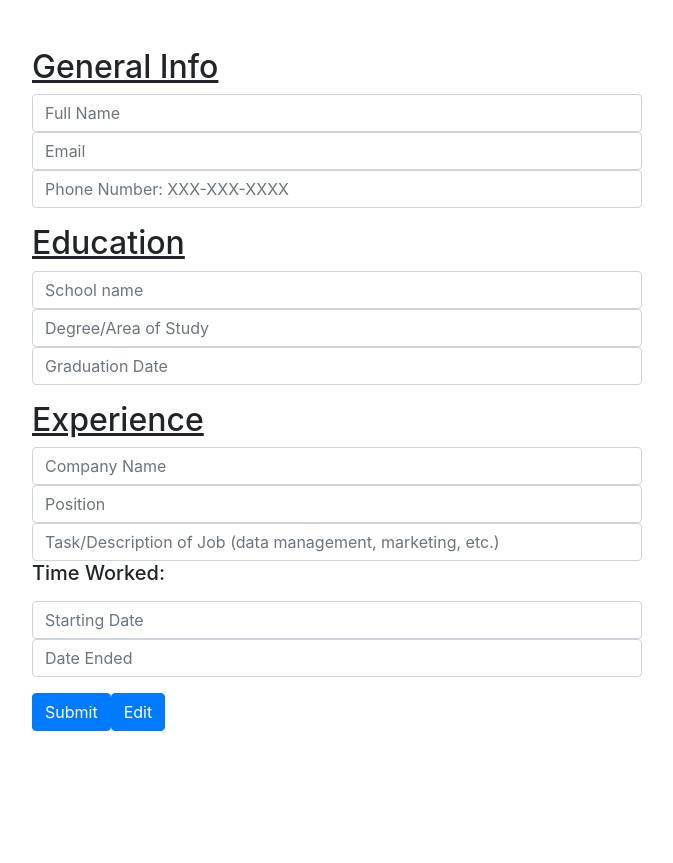
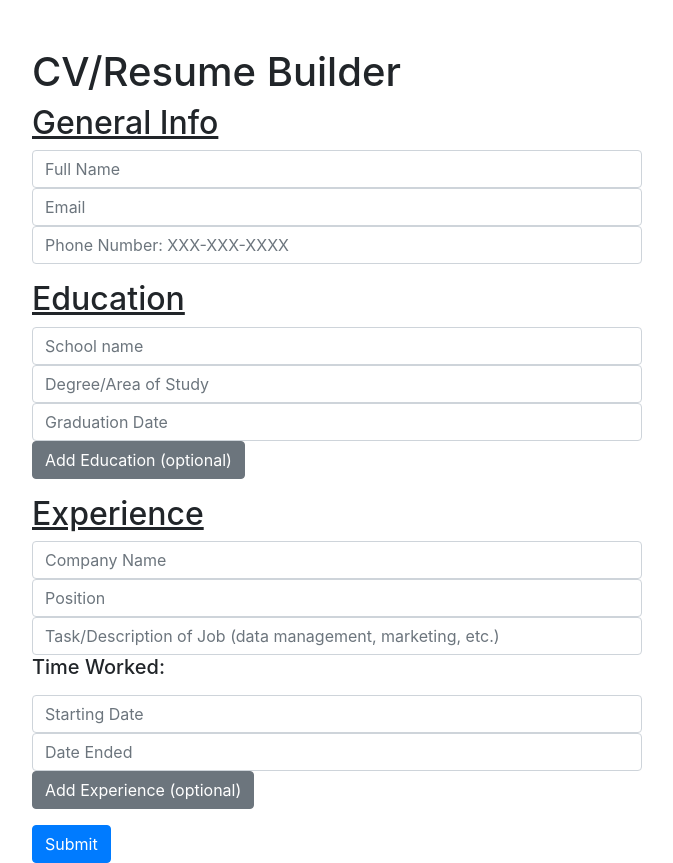
Before and after one commit to baekben/cvApp, a React (Create React App) app: page / in a window 1280 px wide. Shown: the whole page, without its empty margins (303-976 px from the left). Before the commit the page ends 800 px from the top, so only its background shows below. Built offline with nearby package versions, Linux system fonts and the light colour scheme.

Commit message:
Switched components in Output.js with App.js to keep App.js as the home file

```diff
--- a/src/App.js
+++ b/src/App.js
@@ -1,35 +1,18 @@
 import React, { Component } from 'react';
-import GeneralInfo from './components/GeneralInfo';
-import Education from './components/Education';
-import Experience from './components/Experience';
 import Output from './components/Output';
+import GeneralInfoView from './components/GeneralInfoView';
+import EducationView from './components/EducationView';
+import ExperienceView from './components/ExperienceView';
 
 class App extends Component {
-	constructor() {
-		super();
+	constructor(props) {
+		super(props);
 		this.state = {
 			completedForm: true,
-			fullName: '',
-			email: '',
-			phone: '',
-			school: '',
-			degree: '',
-			gradDate: '',
-			company: '',
-			position: '',
-			tasks: '',
-			startDate: '',
-			endDate: '',
+			displayForm: 'true',
 		};
 		this.handleSubmit = this.handleSubmit.bind(this);
-		this.handleChange = this.handleChange.bind(this);
 	}
-	handleChange = (e) => {
-		this.setState({
-			[e.target.id]: e.target.value,
-		});
-	};
-
 	handleSubmit = (e) => {
 		e.preventDefault();
 		this.displayCV();
@@ -41,76 +24,32 @@ class App extends Component {
 			completedForm: !completedForm,
 		});
 	};
-
 	render() {
-		const {
-			fullName,
-			email,
-			phone,
-			school,
-			degree,
-			gradDate,
-			completedForm,
-			company,
-			position,
-			tasks,
-			startDate,
-			endDate,
-		} = this.state;
-		return completedForm ? (
-			<div className="col-6 mx-auto mt-5">
-				<div>
-					<form onSubmit={this.handleSubmit}>
-						<div className="form-group">
-							<GeneralInfo
-								fullName={fullName}
-								email={email}
-								phone={phone}
-								handleChange={this.handleChange}
-							/>
-						</div>
-						<div className="form-group">
-							<Education
-								school={school}
-								degree={degree}
-								gradDate={gradDate}
-								handleChange={this.handleChange}
-							/>
-						</div>
-						<div className="form-group">
-							<Experience
-								company={company}
-								position={position}
-								tasks={tasks}
-								startDate={startDate}
-								endDate={endDate}
-								handleChange={this.handleChange}
-							/>
-						</div>
+		return (
+			<div>
+				{this.state.completedForm && (
+					<div className="col-6 mx-auto mt-5">
+						<Output />
 						<div>
-							<button type="submit" className="btn btn-primary">
+							<button type="submit" className="btn btn-primary" onClick={this.handleSubmit}>
 								Submit
 							</button>
-							<button className="btn btn-primary">Edit</button>
 						</div>
-					</form>
-				</div>
+					</div>
+				)}
+				{!this.state.completedForm && (
+					<div className="col-6 mx-auto mt-5">
+						<GeneralInfoView></GeneralInfoView>
+						<EducationView></EducationView>
+						<ExperienceView></ExperienceView>
+						<div>
+							<button type="submit" onClick={this.displayCV}>
+								Edit
+							</button>
+						</div>
+					</div>
+				)}
 			</div>
-		) : (
-			<Output
-				fullName={fullName}
-				email={email}
-				phone={phone}
-				school={school}
-				degree={degree}
-				gradDate={gradDate}
-				company={company}
-				position={position}
-				tasks={tasks}
-				startDate={startDate}
-				endDate={endDate}
-				displayCV={this.displayCV}
-			/>
 		);
 	}
 }
--- a/src/components/Education.js
+++ b/src/components/Education.js
@@ -1,40 +1,49 @@
 import React, { Component } from 'react';
 
 class Education extends Component {
+	constructor(props) {
+		super(props);
+
+		this.state = {
+			school: '',
+			degree: '',
+			gradDate: '',
+		};
+		this.handleChange = this.handleChange.bind(this);
+	}
+	handleChange = (e) => {
+		this.setState({
+			[e.target.id]: e.target.value,
+		});
+	};
 	render() {
-		const { school, degree, gradDate, handleChange } = this.props;
-
 		return (
 			<div>
-				<h2>
-					<u>Education</u>
-				</h2>
 				<input
 					type="text"
 					placeholder="School name"
-						onChange={handleChange}
+					value={this.state.school}
+					onChange={this.handleChange}
 					id="school"
-						value={school}
 					className="form-control"
 				/>
 				<input
 					type="text"
 					placeholder="Degree/Area of Study"
-						onChange={handleChange}
+					value={this.state.degree}
+					onChange={this.handleChange}
 					id="degree"
-						value={degree}
 					className="form-control"
 				/>
 
 				<input
 					type="text"
 					placeholder="Graduation Date"
-						onChange={handleChange}
+					value={this.state.gradDate}
+					onChange={this.handleChange}
 					id="gradDate"
-						value={gradDate}
 					className="form-control"
 				/>
-
 			</div>
 		);
 	}
--- a/src/components/EducationView.js
+++ b/src/components/EducationView.js
@@ -6,9 +6,9 @@ export default class EducationView extends Component {
 		return (
 			<div>
 				<h3>School: {school}</h3>
-				<div class="row border-bottom border-dark">
-					<h4 class="col-md-4 col-xs-6 ">Degree: {degree}</h4>
-					<p class="col-md-4 col-xs-6">Grad Date: {gradDate}</p>
+				<div className="row border-bottom border-dark">
+					<h4 className="col-md-6 col-xs-6 ">Degree: {degree}</h4>
+					<p className="col-md-6 col-xs-6">Grad Date: {gradDate}</p>
 				</div>
 			</div>
 		);
--- a/src/components/Experience.js
+++ b/src/components/Experience.js
@@ -6,9 +6,6 @@ class Experience extends Component {
 
 		return (
 			<div>
-				<h2>
-					<u>Experience</u>
-				</h2>
 				<input
 					type="text"
 					id="company"
--- a/src/components/ExperienceView.js
+++ b/src/components/ExperienceView.js
@@ -4,13 +4,13 @@ export default class EducationView extends Component {
 	render() {
 		const { company, position, tasks, startDate, endDate } = this.props;
 		return (
-			<div>
+			<div className="border-bottom border-dark">
 				<h3>Company: {company}</h3>
 				<h4>Position: {position}</h4>
 				<h4>Tasks: {tasks}</h4>
-				<div class="row">
-					<p class="col-xs-6 col-sm-4">Start Date: {startDate}</p>
-					<p class="col-xs-6 col-sm-4">End Date: {endDate}</p>
+				<div className="row">
+					<p className="col-xs-6 col-sm-6">Start Date: {startDate}</p>
+					<p className="col-xs-6 col-sm-6">End Date: {endDate}</p>
 				</div>
 			</div>
 		);
--- a/src/components/GeneralInfo.js
+++ b/src/components/GeneralInfo.js
@@ -1,14 +1,19 @@
 import React, { Component } from 'react';
 
 class GeneralInfo extends Component {
+	constructor(props) {
+		super(props);
+		this.state = {
+			fullName: '',
+			email: '',
+			phone: '',
+		};
+	}
 	render() {
 		const { fullName, email, phone, handleChange } = this.props;
 
 		return (
-			<div>
-				<h2>
-					<u>General Info</u>
-				</h2>
+			<div color="bg-secondary">
 				<input
 					type="text"
 					id="fullName"
--- a/src/components/GeneralInfoView.js
+++ b/src/components/GeneralInfoView.js
@@ -4,11 +4,11 @@ export default class GeneralInforView extends Component {
 	render() {
 		const { fullName, email, phone } = this.props;
 		return (
-			<div class="border-bottom border-dark">
-				<h2>Name: {fullName}</h2>
-				<div class="row">
-					<h4 class="col-md-4">Email: {email}</h4>
-					<h4 class="col-md-4">Phone: {phone}</h4>
+			<div className="border-bottom border-dark">
+				<h2>{fullName}</h2>
+				<div className="row">
+					<h4 className="col-md-6">Email: {email}</h4>
+					<h4 className="col-md-6">Phone: {phone}</h4>
 				</div>
 			</div>
 		);
--- a/src/components/Output.js
+++ b/src/components/Output.js
@@ -1,40 +1,104 @@
 import React, { Component } from 'react';
-import GeneralInforView from './GeneralInfoView';
-import EducationView from './EducationView';
-import ExperienceView from './ExperienceView';
+import GeneralInfo from './GeneralInfo';
+import Education from './Education';
+import Experience from './Experience';
 
 class Output extends Component {
+	constructor(props) {
+		super(props);
+		this.state = {
+			completedForm: true,
+			fullName: '',
+			email: '',
+			phone: '',
+			eduNum: 1,
+			jobNum: 1,
+			educations: [],
+			jobs: [],
+			displayForm: 'true',
+		};
+		this.add = this.add.bind(this);
+		this.handleChange = this.handleChange.bind(this);
+	}
+	handleChange = (e) => {
+		this.setState({
+			[e.target.id]: e.target.value,
+		});
+	};
+
+
+	add = (e) => {
+		e.preventDefault();
+		if (e.target.id === 'schoolBtn') {
+			//add school
+			this.setState({
+				eduNum: this.state.eduNum + 1,
+			});
+			console.log(this.state.eduNum);
+		}
+		if (e.target.id === 'jobBtn') {
+			//add job
+			console.log('job');
+			this.setState({
+				jobNum: this.state.jobNum + 1,
+			});
+		}
+	};
+
 	render() {
-		const {
-			fullName,
-			email,
-			phone,
-			school,
-			degree,
-			gradDate,
-			company,
-			position,
-			tasks,
-			startDate,
-			endDate,
-			displayCV,
-		} = this.props;
-		console.log('This is the CV');
+		const educations = [];
+		for (let i = 0; i < this.state.eduNum; i++) {
+			educations.push(
+				<Education key={i} number={i + 1} handleChange={this.handleChange}></Education>
+			);
+		}
+		const jobs = [];
+		for (let i = 0; i < this.state.jobNum; i++) {
+			jobs.push(<Experience key={i} number={i + 1} handleChange={this.handleChange}></Experience>);
+		}
+
 		return (
-			<div class="container">
-				<GeneralInforView fullName={fullName} email={email} phone={phone} />
-				<EducationView school={school} degree={degree} gradDate={gradDate} />
-				<ExperienceView
-					company={company}
-					position={position}
-					tasks={tasks}
-					startDate={startDate}
-					endDate={endDate}
-				/>
-				<div>
-					<button type="submit" onClick={displayCV}>
-						Edit
-					</button>
+			<div>
+				<div >
+					<header>
+						<h1>CV/Resume Builder</h1>
+					</header>
+					<div>
+						<form>
+							<h2>
+								<u>General Info</u>
+							</h2>
+
+							<div className="form-group">
+								<GeneralInfo
+									fullName={this.fullName}
+									email={this.email}
+									phone={this.phone}
+									handleChange={this.handleChange}
+								/>
+							</div>
+							<h2>
+								<u>Education</u>
+							</h2>
+
+							<div className="form-group">
+								{educations}
+								<button className="btn btn-secondary" id="schoolBtn" onClick={this.add}>
+									Add Education (optional)
+								</button>
+							</div>
+							<h2>
+								<u>Experience</u>
+							</h2>
+
+							<div className="form-group">
+								{jobs}
+								<button className="btn btn-secondary" id="jobBtn" onClick={this.add}>
+									Add Experience (optional)
+								</button>
+							</div>
+						</form>
+					</div>
 				</div>
 			</div>
 		);
```
Lines whose indentation alone changed are shown as unchanged.
